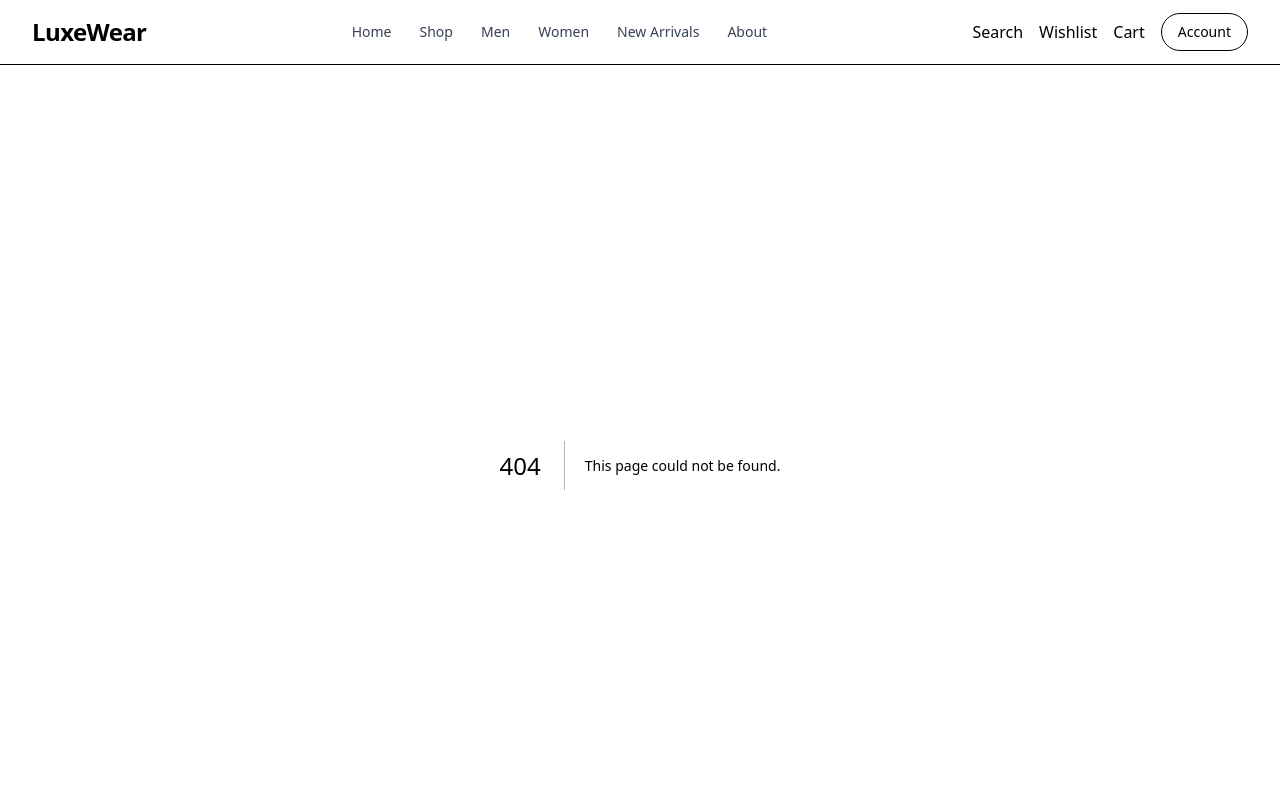
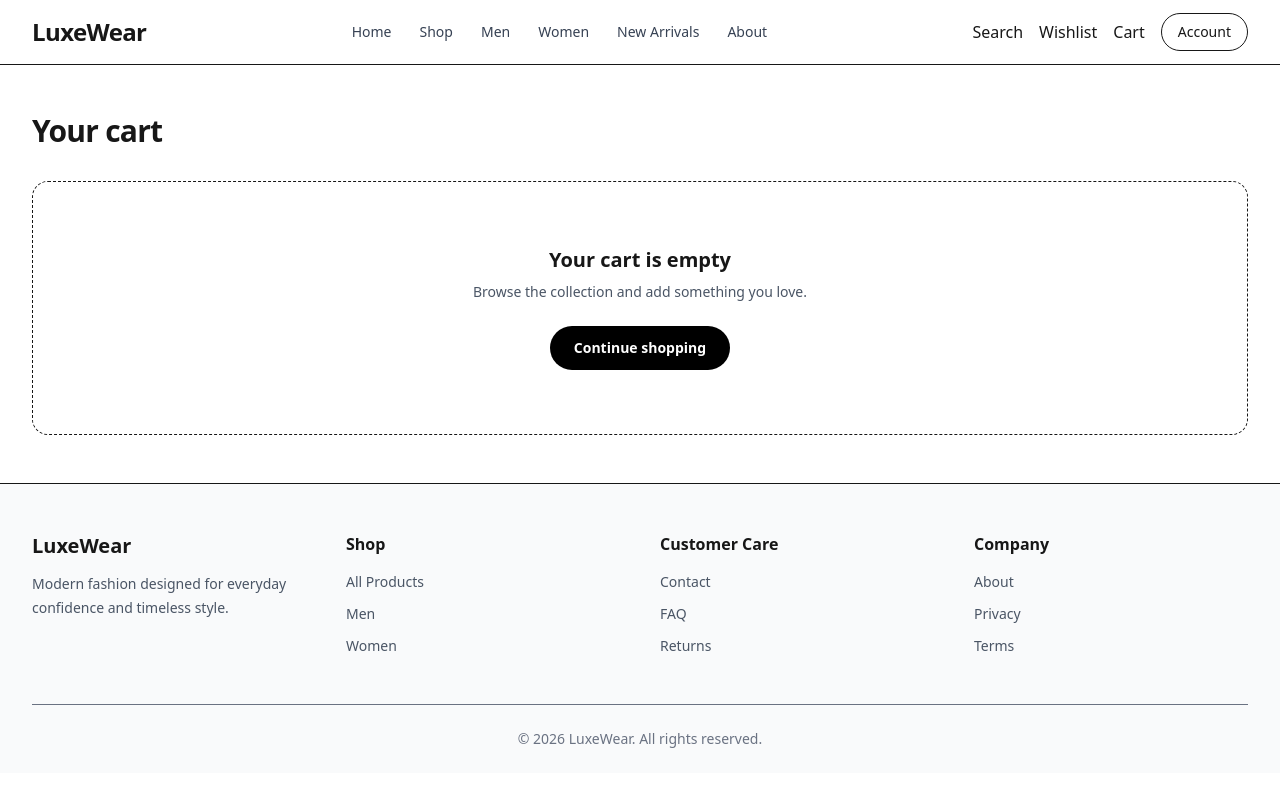
Before and after one commit to HetalRupareliya91/luxewear-fashion-ecommerce, a Next.js app in the folder frontend/: page /cart in a window 1280 px wide. Before the commit this address had no page. Shown: the top 800 px of the page. Built offline with nearby package versions, Linux system fonts and the light colour scheme.

Commit message:
feat(frontend): add the cart page

```diff
--- /dev/null
+++ b/frontend/src/app/cart/page.tsx
@@ -0,0 +1,54 @@
+"use client";
+
+import Link from "next/link";
+import { useMemo, useState } from "react";
+import { CartItemRow } from "@/components/cart/CartItemRow";
+import { FreeShippingBar } from "@/components/cart/FreeShippingBar";
+import { OrderSummary } from "@/components/cart/OrderSummary";
+import { PromoCodeForm } from "@/components/cart/PromoCodeForm";
+import { Container } from "@/components/common/Container";
+import { EmptyState } from "@/components/common/EmptyState";
+import { products } from "@/data/products";
+import { useCart } from "@/store/CartContext";
+import { calculateTotals } from "@/utils/cartTotals";
+import { getProductById } from "@/utils/catalog";
+
+export default function CartPage() {
+  const { items, ready, setQuantity, remove } = useCart();
+  const [coupon, setCoupon] = useState<{ code: string; percent: number } | null>(null);
+
+  const lines = useMemo(
+    () => items.flatMap((item) => {
+      const product = getProductById(products, item.productId);
+      return product ? [{ item, product }] : [];
+    }),
+    [items],
+  );
+  const totals = calculateTotals(lines.map((l) => ({ price: l.product.price, quantity: l.item.quantity })), "standard", coupon?.percent ?? 0);
+
+  if (!ready) return <Container className="py-16"><p className="text-gray-500">Loading your cart…</p></Container>;
+
+  return (
+    <Container className="py-12">
+      <h1 className="text-3xl font-bold tracking-tight">Your cart</h1>
+      {lines.length === 0 ? (
+        <div className="mt-8"><EmptyState title="Your cart is empty" message="Browse the collection and add something you love." actionLabel="Continue shopping" actionHref="/shop" /></div>
+      ) : (
+        <div className="mt-8 grid gap-10 lg:grid-cols-[1fr_380px]">
+          <ul className="divide-y border-y">
+            {lines.map(({ item, product }) => (
+              <CartItemRow key={`${item.productId}:${item.size}`} item={item} product={product} onQuantity={(q) => setQuantity(item.productId, item.size, q)} onRemove={() => remove(item.productId, item.size)} />
+            ))}
+          </ul>
+          <aside className="h-fit space-y-6 rounded-2xl border bg-gray-50 p-6">
+            <FreeShippingBar subtotal={totals.subtotal - totals.discount} />
+            <PromoCodeForm applied={coupon} onApply={setCoupon} />
+            <OrderSummary totals={totals} />
+            <Link href="/checkout" className="block rounded-full bg-black px-6 py-3 text-center text-sm font-semibold text-white hover:bg-gray-800">Checkout</Link>
+            <Link href="/shop" className="block text-center text-sm underline">Continue shopping</Link>
+          </aside>
+        </div>
+      )}
+    </Container>
+  );
+}
```
